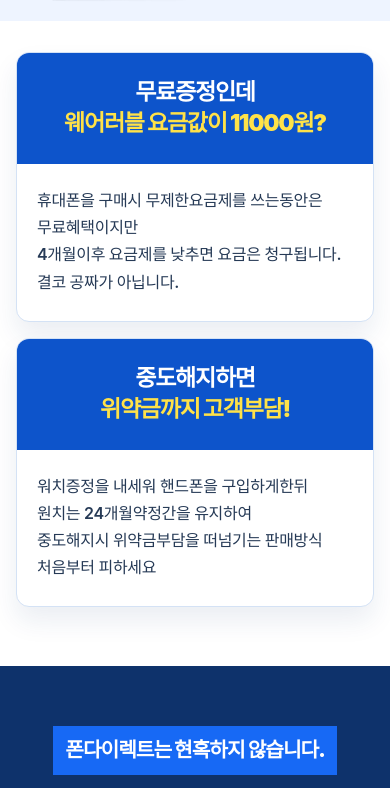
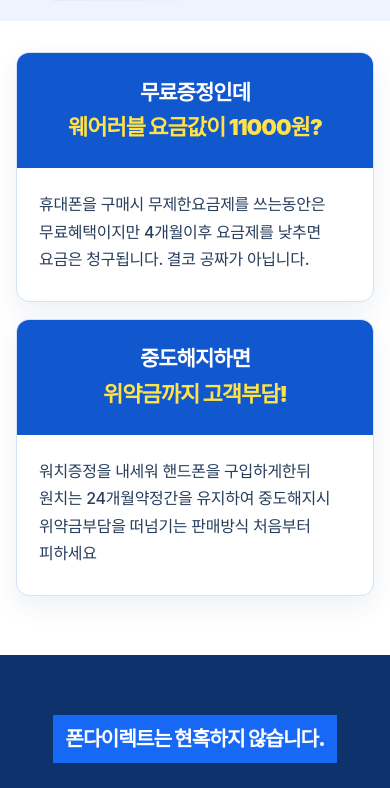
Before and after one commit to pc9839a-cpu/phonedirect, a plain HTML site: page index.html in a window 390 px wide. Shown: the part 3250-4038 px from the top of the page. Drawn offline with Linux system fonts and the light colour scheme; a web font is replaced by a local one.

Commit message:
Align watch warning cards and improve one-time entrance transitions across PhoneDirect

```diff
--- a/index.html
+++ b/index.html
@@ -363,24 +363,31 @@ a{color:inherit;text-decoration:none}button,input{font:inherit}button,[role='but
 }
 .watch-info-rows{
   display:grid;grid-template-columns:repeat(2,minmax(0,1fr));
-  gap:clamp(13px,2vw,24px)
+  align-items:stretch;gap:clamp(16px,2.2vw,26px)
 }
 .watch-info-row{
-  min-width:0;overflow:hidden;border:1px solid #d4e2f5;
-  border-radius:16px;background:#fff;box-shadow:0 14px 26px rgba(18,57,114,.085)
+  display:grid;grid-template-rows:auto 1fr;
+  min-width:0;height:100%;overflow:hidden;
+  border:1px solid #d5e2f4;border-radius:15px;
+  background:#fff;box-shadow:0 10px 26px rgba(17,55,107,.075)
 }
 .watch-info-row h3{
   display:flex;flex-direction:column;align-items:center;justify-content:center;
-  min-height:130px;margin:0;padding:20px clamp(17px,2.4vw,30px);
-  background:#0d54cb;color:#fff;text-align:center;
-  font-size:clamp(22px,2.65vw,32px);font-weight:940;
-  line-height:1.37;letter-spacing:-.055em;word-break:keep-all
+  gap:7px;min-height:124px;margin:0;
+  padding:23px clamp(14px,1.9vw,25px);
+  background:#1157ce;color:#fff;text-align:center;
+  font-size:clamp(21px,2.1vw,27px);font-weight:880;
+  line-height:1.35;letter-spacing:-.045em;word-break:keep-all
 }
-.watch-info-row h3 em{color:#ffe248;font-style:normal;font-weight:950}
+.watch-info-row h3 em{
+  display:block;color:#ffe248;font-style:normal;font-weight:940;
+  font-size:clamp(22px,2.45vw,29px);line-height:1.32;letter-spacing:-.045em
+}
 .watch-info-row p{
-  margin:0;padding:clamp(23px,2.7vw,32px);
-  color:#263a56;font-size:clamp(16px,1.6vw,20px);
-  font-weight:560;line-height:1.73;letter-spacing:-.018em;word-break:keep-all
+  min-width:0;margin:0;padding:clamp(22px,2.5vw,29px) clamp(22px,2.65vw,32px) clamp(25px,2.6vw,31px);
+  color:#283e5c;font-size:clamp(16px,1.5vw,18px);
+  font-weight:520;line-height:1.74;letter-spacing:-.018em;
+  word-break:keep-all;overflow-wrap:break-word
 }
 .watch-info-promo{
   position:relative;overflow:hidden;width:100%;margin:0;
@@ -449,10 +456,11 @@ a{color:inherit;text-decoration:none}button,input{font:inherit}button,[role='but
   }
   .watch-info-visual{width:100%;max-width:580px}
   .watch-info-inner{padding:31px var(--page-gutter) 59px}
-  .watch-info-rows{grid-template-columns:1fr;gap:16px}
+  .watch-info-rows{grid-template-columns:1fr;gap:17px}
   .watch-info-row{border-radius:13px}
-  .watch-info-row h3{min-height:111px;padding:20px 16px;font-size:clamp(22px,5.9vw,28px)}
-  .watch-info-row p{padding:23px 20px 25px;font-size:var(--type-body);line-height:1.7}
+  .watch-info-row h3{min-height:115px;padding:22px 15px;gap:6px;font-size:clamp(21px,5.25vw,26px)}
+  .watch-info-row h3 em{font-size:clamp(22px,5.6vw,28px)}
+  .watch-info-row p{padding:23px 22px 27px;font-size:var(--type-body);line-height:1.72}
   .watch-info-promo{padding:60px var(--page-gutter) 69px}
   .watch-info-promo-head{padding:10px 12px;font-size:clamp(20px,5.2vw,27px)}
   .watch-info-promo-main{margin-top:28px;font-size:clamp(31px,7.9vw,44px);line-height:1.26}
@@ -616,33 +624,30 @@ a{color:inherit;text-decoration:none}button,input{font:inherit}button,[role='but
 .price-sheet .offer-card.ad-reveal:nth-child(3n),.contract-item.ad-reveal:nth-child(3n),.journey-step.ad-reveal:nth-child(3n){transition-delay:.16s}
 }
 
-/* Scroll entrance motion — appearance only; layout, copy, and interactions stay intact. */
+/* Consistent one-time entrance movement, independent of existing component transforms. */
 @media (prefers-reduced-motion: no-preference) {
   html.ph-motion-ready .ph-enter {
-    opacity:0;
-    translate:0 20px;
+    opacity:0;translate:0 27px;
     transition-property:opacity,translate;
-    transition-duration:660ms;
-    transition-timing-function:cubic-bezier(.22,1,.36,1);
+    transition-duration:720ms;
+    transition-timing-function:cubic-bezier(.16,1,.3,1);
     transition-delay:var(--ph-enter-delay,0ms);
   }
-  html.ph-motion-ready .ph-enter.ph-entered {
-    opacity:1;
-    translate:0 0;
-  }
+  html.ph-motion-ready .ph-enter.ph-enter-left{translate:-28px 0}
+  html.ph-motion-ready .ph-enter.ph-enter-right{translate:28px 0}
+  html.ph-motion-ready .ph-enter.ph-entered{opacity:1;translate:0 0}
 }
 @media (max-width:640px) and (prefers-reduced-motion: no-preference) {
-  html.ph-motion-ready .ph-enter {
-    translate:0 12px;
-    transition-duration:510ms;
+  html.ph-motion-ready .ph-enter,
+  html.ph-motion-ready .ph-enter.ph-enter-left,
+  html.ph-motion-ready .ph-enter.ph-enter-right {
+    translate:0 15px;transition-duration:580ms
   }
+  html.ph-motion-ready .ph-enter.ph-entered{translate:0 0}
 }
 @media (prefers-reduced-motion: reduce) {
-  html .ph-enter,
-  html.ph-motion-ready .ph-enter {
-    opacity:1!important;
-    translate:none!important;
-    transition:none!important;
+  html .ph-enter,html.ph-motion-ready .ph-enter{
+    opacity:1!important;translate:none!important;transition:none!important
   }
 }
 
@@ -759,11 +764,11 @@ a{color:inherit;text-decoration:none}button,input{font:inherit}button,[role='but
     <div class="watch-info-rows">
       <div class="watch-info-row">
         <h3>무료증정인데 <em>웨어러블 요금값이 11000원?</em></h3>
-        <p>휴대폰을 구매시 무제한요금제를 쓰는동안은 무료혜택이지만<br>4개월이후 요금제를 낮추면 요금은 청구됩니다. 결코 공짜가 아닙니다.</p>
+        <p>휴대폰을 구매시 무제한요금제를 쓰는동안은 무료혜택이지만 4개월이후 요금제를 낮추면 요금은 청구됩니다. 결코 공짜가 아닙니다.</p>
       </div>
       <div class="watch-info-row">
         <h3>중도해지하면 <em>위약금까지 고객부담!</em></h3>
-        <p>워치증정을 내세워 핸드폰을 구입하게한뒤 원치는 24개월약정간을 유지하여<br>중도해지시 위약금부담을 떠넘기는 판매방식 처음부터 피하세요</p>
+        <p>워치증정을 내세워 핸드폰을 구입하게한뒤 원치는 24개월약정간을 유지하여 중도해지시 위약금부담을 떠넘기는 판매방식 처음부터 피하세요</p>
       </div>
     </div>
   </div>
@@ -1123,75 +1128,76 @@ if('IntersectionObserver' in window && !window.matchMedia('(prefers-reduced-moti
 })();
 </script>
 <script>
-/* One-time progressive reveal; disabled for reduced motion or missing browser support. */
+/* Progressive entrance animation for existing sections; once only, motion-safe. */
 (function(){
-  if (!("IntersectionObserver" in window) || !("requestAnimationFrame" in window)) return;
-  const reducedMotion=window.matchMedia("(prefers-reduced-motion: reduce)");
-  if (reducedMotion.matches) return;
+  if(!("IntersectionObserver" in window)||!("requestAnimationFrame" in window))return;
+  const reduced=window.matchMedia("(prefers-reduced-motion: reduce)");
+  if(reduced.matches)return;
   const groups=[
-    [".sale-hero .sale-head",0],
-    [".sale-hero .sale-art",140],
-    [".offer-heading",0],
-    [".price-sheet .offer-card",75],
-    [".contract-head h2",0],
-    [".contract-art",120],
-    [".contract-banner",80],
-    [".contract-item",65],
-    [".contract-detail",0],
-    [".contract-signature",0],
-    [".watch-info-heading",0],
-    [".watch-info-row",85],
-    [".watch-info-promo",120],
-    [".watch-info-visual",90],
-    [".journey-heading",0],
-    [".journey-step",75],
-    [".activity-topline",0],
-    [".activity-board",60],
-    [".activity-limit",80],
-    [".form-header",0],
-    [".form-panel",80],
-    [".company-footer-bottom",0]
+    [".sale-hero .sale-head",0,"up"],
+    [".sale-hero .sale-art",90,"up"],
+    [".offer-heading",0,"up"],
+    [".price-sheet .offer-card",90,"up"],
+    [".contract-head h2",0,"left"],
+    [".contract-art",80,"right"],
+    [".contract-banner",0,"up"],
+    [".contract-item",55,"up"],
+    [".contract-detail",0,"up"],
+    [".contract-signature",0,"up"],
+    [".watch-info-heading",0,"up"],
+    [".watch-info-visual",100,"up"],
+    [".watch-info-row",115,"up"],
+    [".watch-info-promo-head",0,"up"],
+    [".watch-info-promo-main",110,"up"],
+    [".journey-heading",0,"up"],
+    [".journey-step",75,"up"],
+    [".activity-topline",0,"up"],
+    [".activity-board",85,"up"],
+    [".activity-limit",0,"up"],
+    [".form-header",0,"up"],
+    [".form-panel",100,"up"],
+    [".company-list",0,"up"],
+    [".company-card",90,"up"],
+    [".company-footer-bottom",0,"up"]
   ];
-  const targets=[];
-  const seen=new Set();
-  for(const [selector,step] of groups){
-    const nodes=document.querySelectorAll(selector);
-    nodes.forEach((el,i)=>{
-      if(seen.has(el) || el.hidden) return;
+  const targets=[],seen=new Set();
+  for(const [selector,stagger,direction] of groups){
+    document.querySelectorAll(selector).forEach((el,i)=>{
+      if(seen.has(el)||el.hidden||el.closest("[hidden]"))return;
       seen.add(el);
       el.classList.add("ph-enter");
-      el.style.setProperty("--ph-enter-delay",Math.min(i*step,360)+"ms");
+      if(direction==="left"||direction==="right")el.classList.add("ph-enter-"+direction);
+      el.style.setProperty("--ph-enter-delay",Math.min(i*stagger,300)+"ms");
       targets.push(el);
     });
   }
-  if(targets.length===0) return;
-  const observer=new IntersectionObserver((entries)=>{
+  if(!targets.length)return;
+  document.documentElement.classList.add("ph-motion-ready");
+  const observer=new IntersectionObserver(entries=>{
     for(const entry of entries){
-      if(!entry.isIntersecting) continue;
+      if(!entry.isIntersecting)continue;
       entry.target.classList.add("ph-entered");
       observer.unobserve(entry.target);
     }
-  },{root:null,rootMargin:"0px 0px -24px 0px",threshold:0.06});
-  for(const el of targets){
-    const bounds=el.getBoundingClientRect();
-    if(bounds.bottom<0) el.classList.add("ph-entered");
-    observer.observe(el);
-  }
-  document.documentElement.classList.add("ph-motion-ready");
-  requestAnimationFrame(()=>{
+  },{root:null,rootMargin:"0px 0px -20px 0px",threshold:.07});
+  /* Two paint frames allow the initial hidden state to exist before transition. */
+  requestAnimationFrame(()=>requestAnimationFrame(()=>{
     for(const el of targets){
-      if(el.classList.contains("ph-entered"))continue;
-      const b=el.getBoundingClientRect();
-      if(b.top<window.innerHeight && b.bottom>0)el.classList.add("ph-entered");
+      observer.observe(el);
+      const rect=el.getBoundingClientRect();
+      if(rect.bottom<0||rect.top<window.innerHeight&&rect.bottom>0){
+        el.classList.add("ph-entered");
+        observer.unobserve(el);
+      }
     }
-  });
-  const showAll=()=>{
-    for(const el of targets)el.classList.add("ph-entered");
-    observer.disconnect();
-    document.documentElement.classList.remove("ph-motion-ready");
-  };
-  if(reducedMotion.addEventListener){
-    reducedMotion.addEventListener("change",(event)=>{if(event.matches)showAll()},{once:true});
+  }));
+  if(reduced.addEventListener){
+    reduced.addEventListener("change",event=>{
+      if(!event.matches)return;
+      for(const el of targets)el.classList.add("ph-entered");
+      observer.disconnect();
+      document.documentElement.classList.remove("ph-motion-ready");
+    });
   }
 })();
 </script>
```
